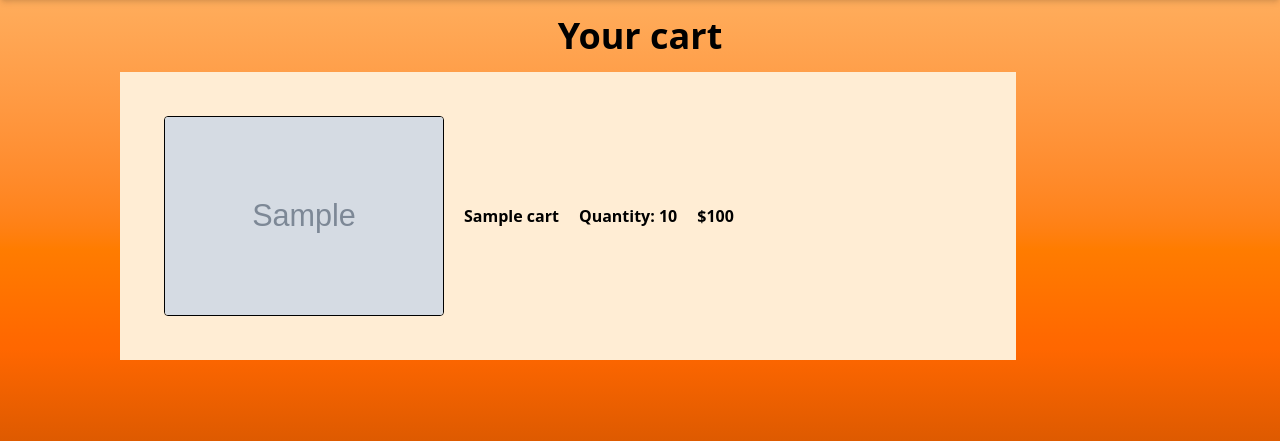
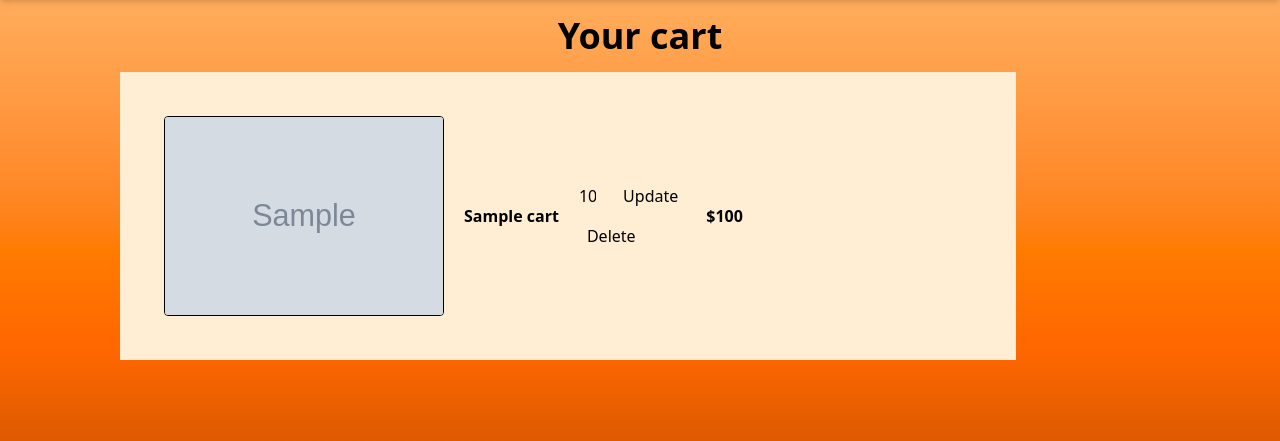
Before and after one commit to ImNotKael/Bready, a Flask app: template templates/cart.html.jinja in a window 1280 px wide. Shown: the part 64-505 px from the top of the page. Run offline with Flask 3, Linux system fonts and the light colour scheme; the template is opened without the code that fills it: most values are stand-ins (such as "Sample title", 1, 10 or a date in 2020); grey boxes marked "Sample" are stand-in pictures.

Commit message:
checkpoint gg

```diff
--- a/main.py
+++ b/main.py
@@ -90,7 +90,7 @@ def add_to_cart(product_id):
         VALUES (%s, %s, %s)
         ON DUPLICATE KEY UPDATE
         `Quantity` = `Quantity` + %s
-    """ , (quantity , product_id , current_user.id))
+    """ , (quantity , product_id , current_user.id , quantity))
     connection.close
     return redirect('/cart')
 
@@ -171,3 +171,31 @@ def cart():
     result = cursor.fetchall()
     connection.close()
     return render_template("cart.html.jinja" , cart=result)
+
+@app.route("/cart/<product_id>/update_qty", methods=["POST"])
+@login_required
+def update_cart(product_id):
+    new_qty = request.form['qty']
+    connection = connect_db()
+    cursor = connection.cursor()
+    cursor.execute("""
+    UPDATE `Cart`
+    SET `Quantity` = %s
+    WHERE `ProductID` = %s AND `UserID` = %s
+    """, (new_qty , product_id , current_user.id))
+    connection.close
+
+    return redirect('/cart')
+
+@app.route("/cart/<product_id>/delete_qty", methods=["POST"])
+@login_required
+def delete_cart(product_id):
+    connection = connect_db()
+    cursor = connection.cursor()
+    cursor.execute("""
+    DELETE `Cart`
+    WHERE `ProductID` = %s AND `UserID` = %s
+    """, (product_id , current_user.id))
+    connection.close
+
+    return redirect('/cart')
--- a/templates/cart.html.jinja
+++ b/templates/cart.html.jinja
@@ -8,17 +8,33 @@
   </head>
   <body class="min-h-screen bg-gradient-to-b from-orange-300 via-orange-500 to-amber-900">
     {%include "components/navbar.html.jinja"%}
+    {%if not cart%}
+    <h1 class="text-center font-bold text-4xl m-4">You have nothing in your cart</h1>
+
+    {%else%}
     <h1 class="text-center font-bold text-4xl m-4">Your cart</h1>
+
 
     <main class="max-w-4xl p-6 mb-5 bg-orange-100 ml-30">
     {% for x in cart %}
       <div class="flex flex-row m-5 items-center gap-5">
         <img class="h-50 w-70 rounded border-1 border-black" src="{{ x['Image'] }}">
         <div><h1 class="font-bold">{{x["Name"]}}</h1></div>
-        <div><h1 class="font-bold">Quantity: {{x["Quantity"]}}</h1></div>
+        <div>
+            <form method="post" action="/cart/{{ x['ProductID'] }}/update_qty">
+                <input class="w-8" name="qty" type="number" value="{{x['Quantity']}}">
+                <button class="hover:bg-orange-300 p-2 cursor-pointer" type="submit">Update</button>
+            </form>
+            <form method="post" action="/cart/{{ x['ProductID'] }}/delete_qty">
+                <button class="hover:bg-orange-300 p-2 cursor-pointer" type="submit">Delete</button>
+            </form>
+        </div>
+
+
         <div class="flex justify-right"><h1 class="font-bold">${{ x['Price'] * x['Quantity'] }}</h1></div>
       </div>
     {% endfor %}
     </main>
+    {%endif%}
   </body>
 </html>
```
